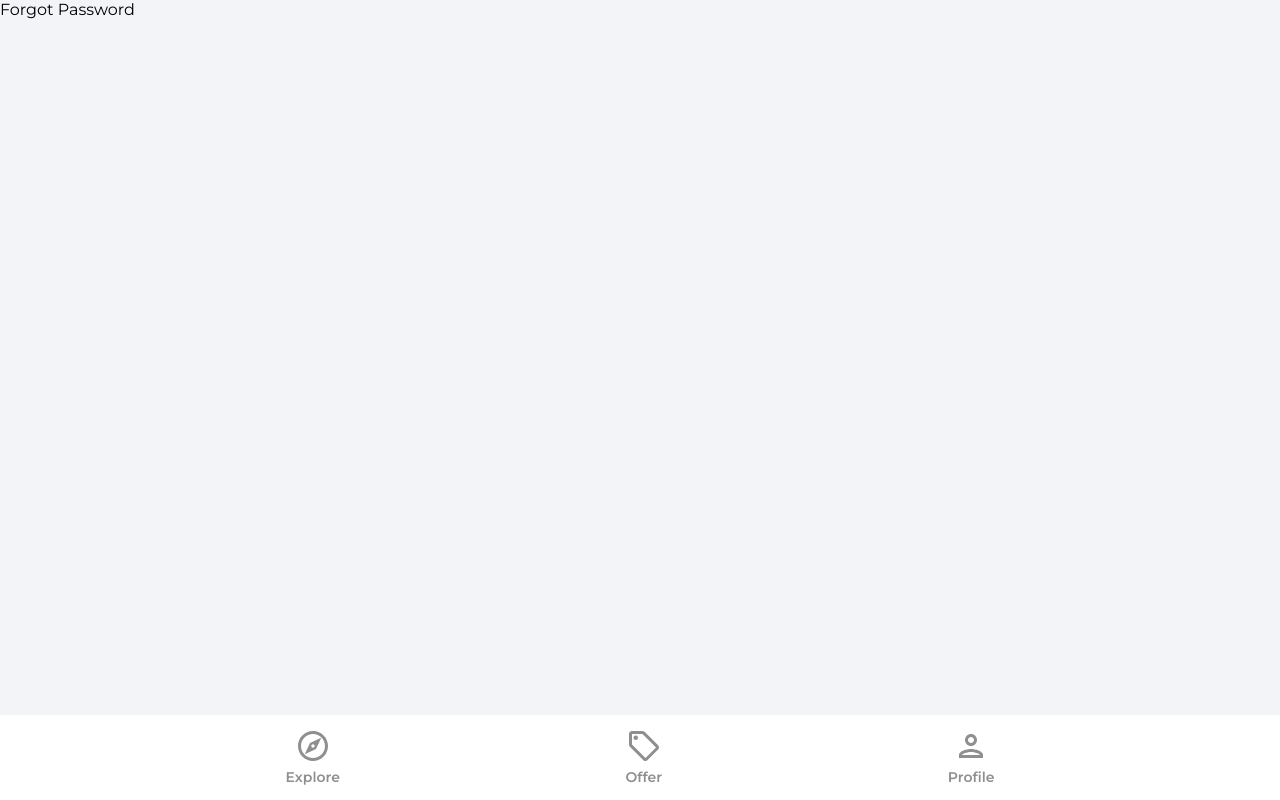
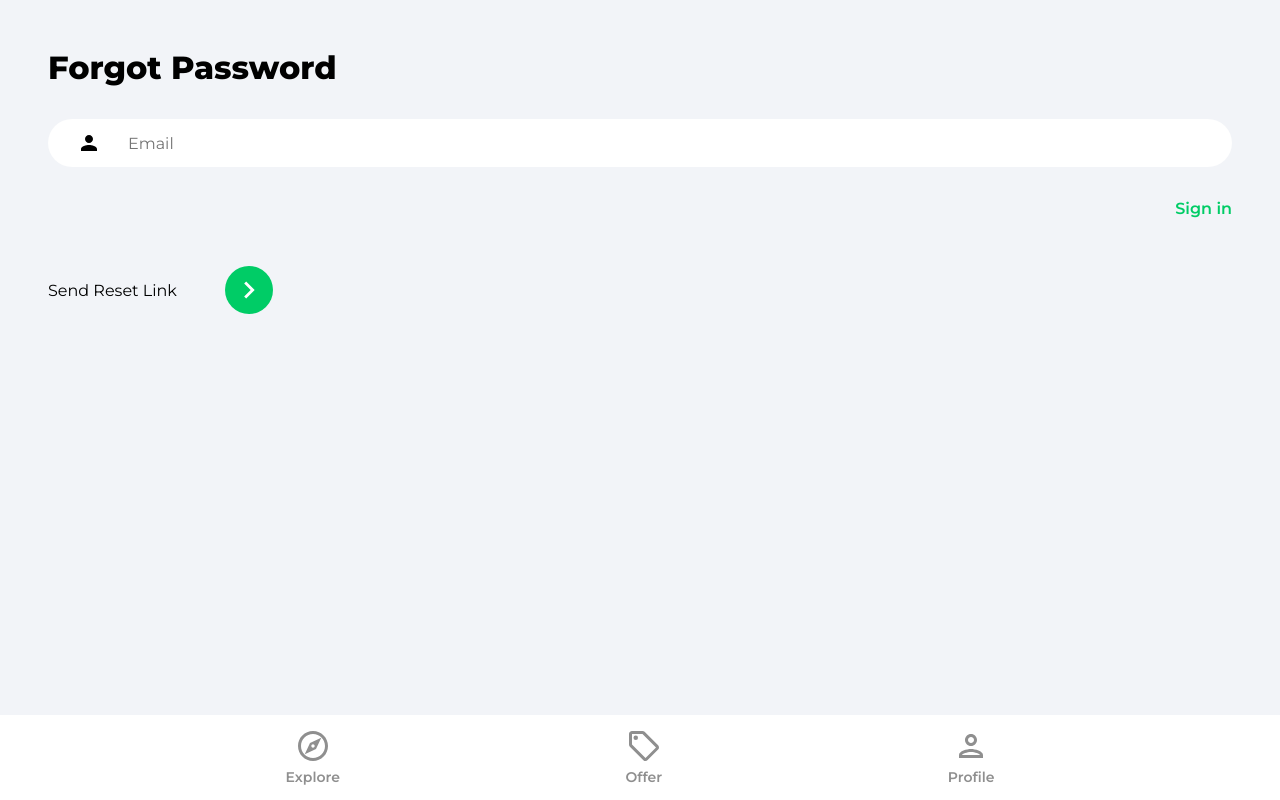
Before and after one commit to zheng980423/house-market, a React (Create React App) app: page /forgot-password in a window 1280 px wide. Built offline with nearby package versions, Linux system fonts and the light colour scheme.

Commit message:
Add：新增忘记密码功能

```diff
--- a/src/pages/ForgotPassword.jsx
+++ b/src/pages/ForgotPassword.jsx
@@ -1,7 +1,55 @@
-import React from 'react';
-
+import React, { useState } from 'react';
+import { Link } from 'react-router-dom';
+import { getAuth, sendPasswordResetEmail } from 'firebase/auth';
+import { toast } from 'react-toastify';
+import { ReactComponent as ArrowRightIcon } from '../assets/svg/keyboardArrowRightIcon.svg';
 const ForgotPassword = () => {
-  return <>Forgot Password</>;
+  const [email, setEmail] = useState('');
+  const onChange = e => {
+    setEmail(e.target.value);
+  };
+  const onSubmit = async e => {
+    e.preventDefault();
+    try {
+      const auth = getAuth();
+      await sendPasswordResetEmail(auth, email);
+      toast.success('Email was send');
+    } catch (error) {
+      toast.error('Could not send email');
+    }
+  };
+  return (
+    <div className="pageContainer">
+      <header>
+        <p className="pageHeader">Forgot Password</p>
+      </header>
+      <main>
+        <form onSubmit={onSubmit}>
+          <input
+            type="email"
+            className="emailInput"
+            placeholder="Email"
+            id="email"
+            value={email}
+            onChange={onChange}
+          />
+          <Link className="forgotPasswordLink" to="/sign-in">
+            Sign in
+          </Link>
+          <div className="signInBar">
+            <div className="signIntText">Send Reset Link</div>
+            <button className="signInButton">
+              <ArrowRightIcon
+                fill="#fff"
+                width="34px"
+                height="34px"
+              ></ArrowRightIcon>
+            </button>
+          </div>
+        </form>
+      </main>
+    </div>
+  );
 };
 
 export default ForgotPassword;
```
